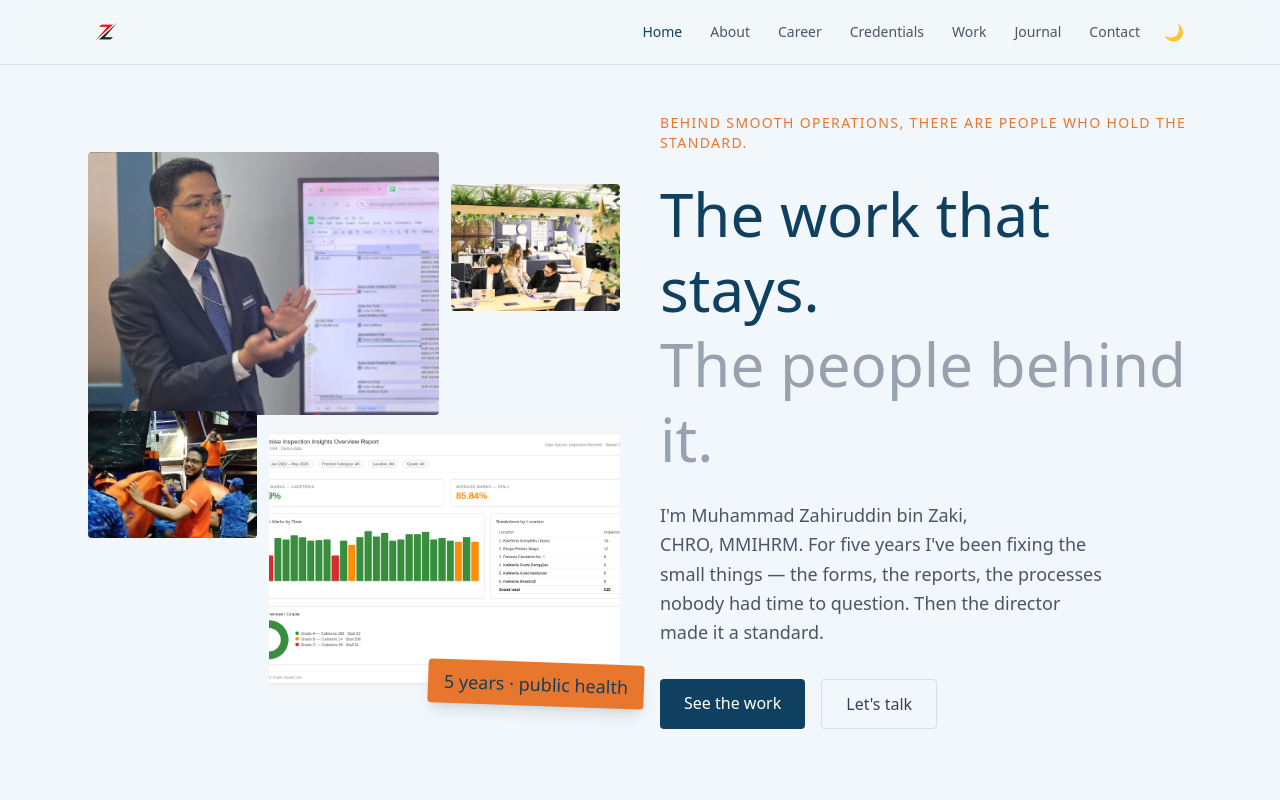
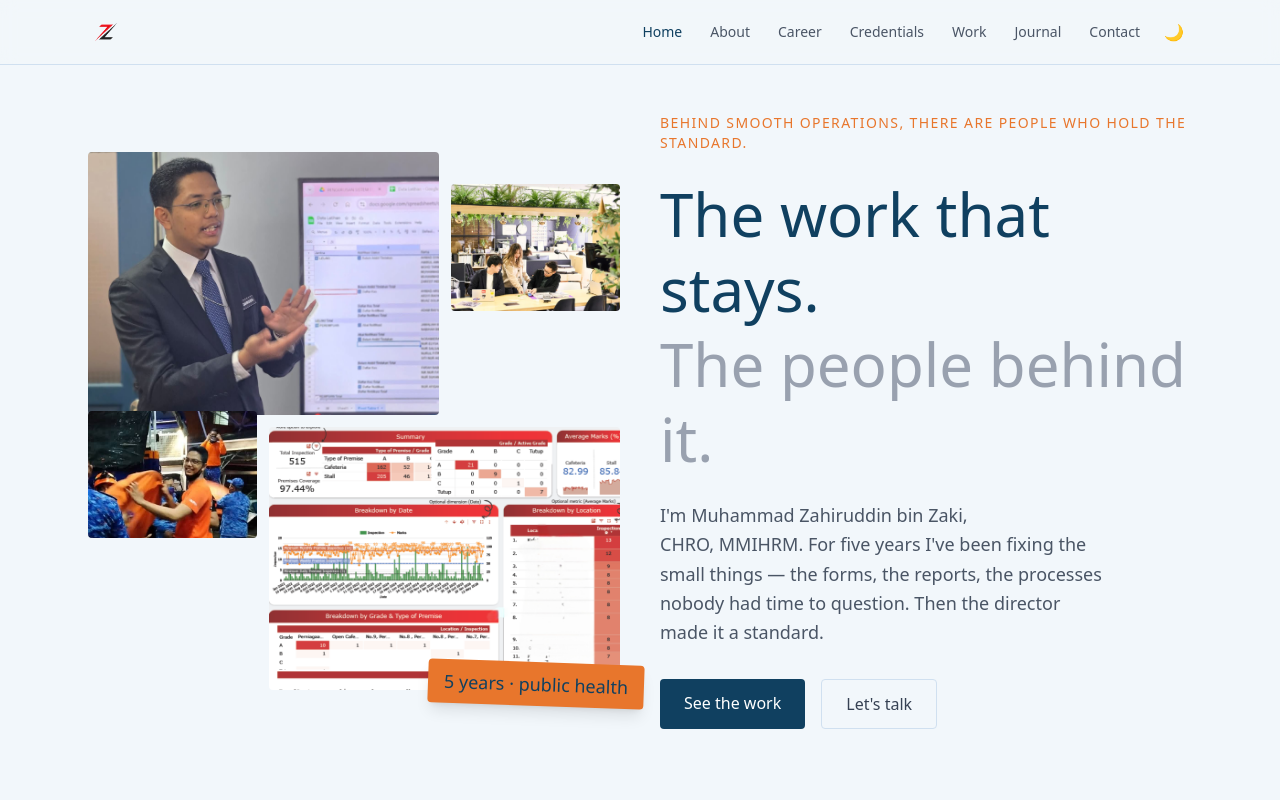
Before and after one commit to ik4lyfe/zahiruddin-portfolio-v2, a Next.js app: page / in a window 1280 px wide. Shown: the top 800 px of the page. Built offline with nearby package versions, Linux system fonts and the light colour scheme; a web font is replaced by a local one.

Commit message:
Hero slot 4: actual dashboard screenshot (AI-erased)

```diff
--- a/src/app/page.tsx
+++ b/src/app/page.tsx
@@ -6,7 +6,7 @@ const photos = [
   "/photos/hero-workshop.jpg",
   "/photos/p36cb.jpg",
   "/photos/apm-flood.jpg",
-  "/photos/dashboard-demo.png",
+  "/photos/dashboard-actual.png",
   "/photos/pc84e.jpg",
   "/photos/pd0de.jpg",
   "/photos/pf0d3.jpg",
```
Also changed, not shown: public/photos/dashboard-actual.png (added), public/photos/dashboard-demo.png (deleted).
